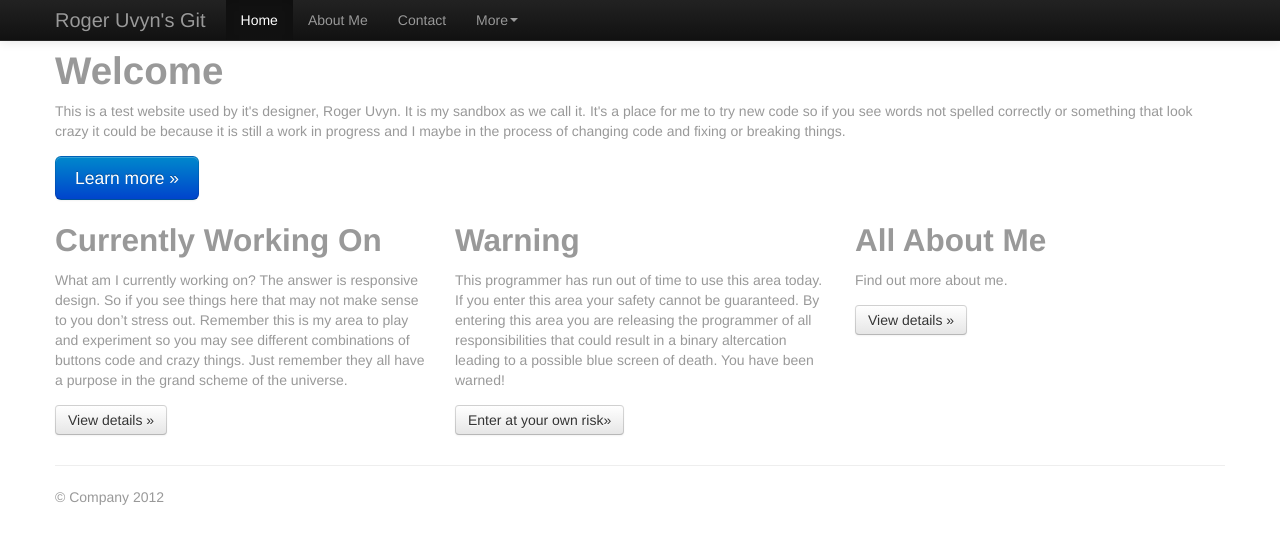
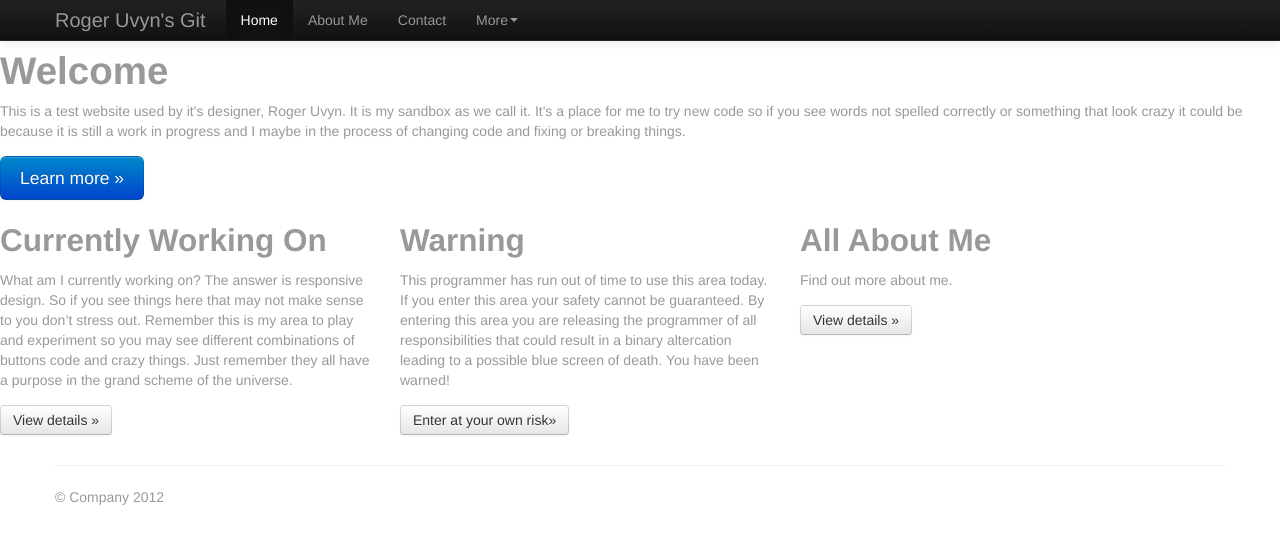
Before and after one commit to RogerUvyn/rogeruvyn.github.com, a Jekyll site: the page built from index.markdown, in a window 1280 px wide. Shown: the top 544 px of the page. Built offline with Jekyll 4.4.1, drawn with Linux system fonts in a browser that asks for light colours; Markdown is read by kramdown in place of the engine named in the settings.

Commit message:
Rel 1.80
Rel 1.80

```diff
--- a/_layouts/default.html
+++ b/_layouts/default.html
@@ -66,9 +66,12 @@
         </div>
       </div>
     </div>
-    <div class="container">
 
 {{content}}
+
+<div class="container">
+
+
 
       <hr>
 
```
